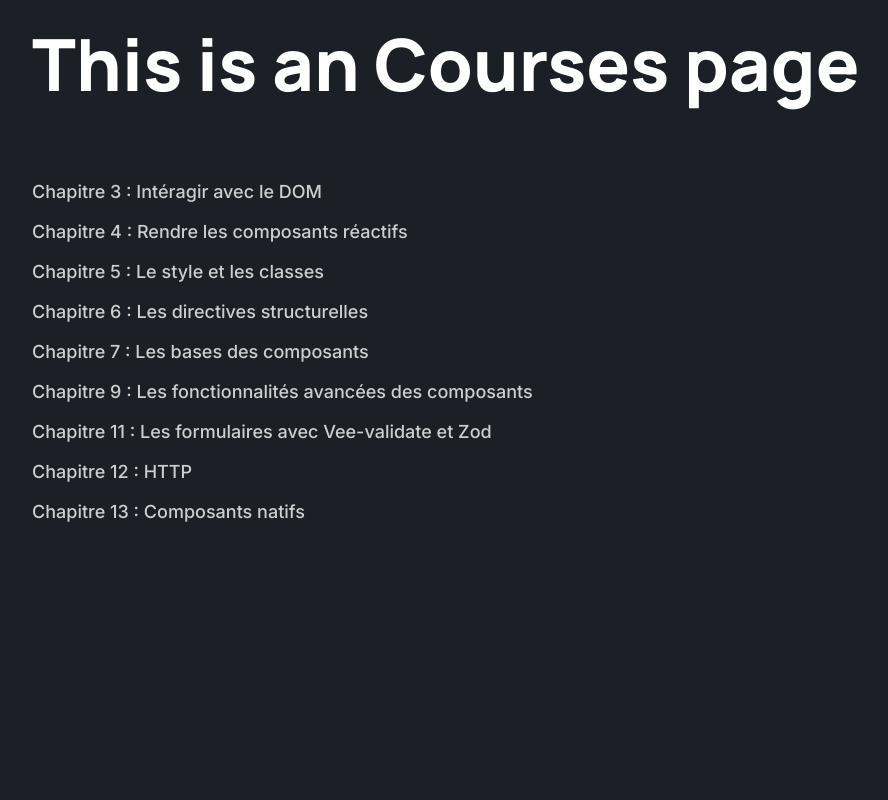
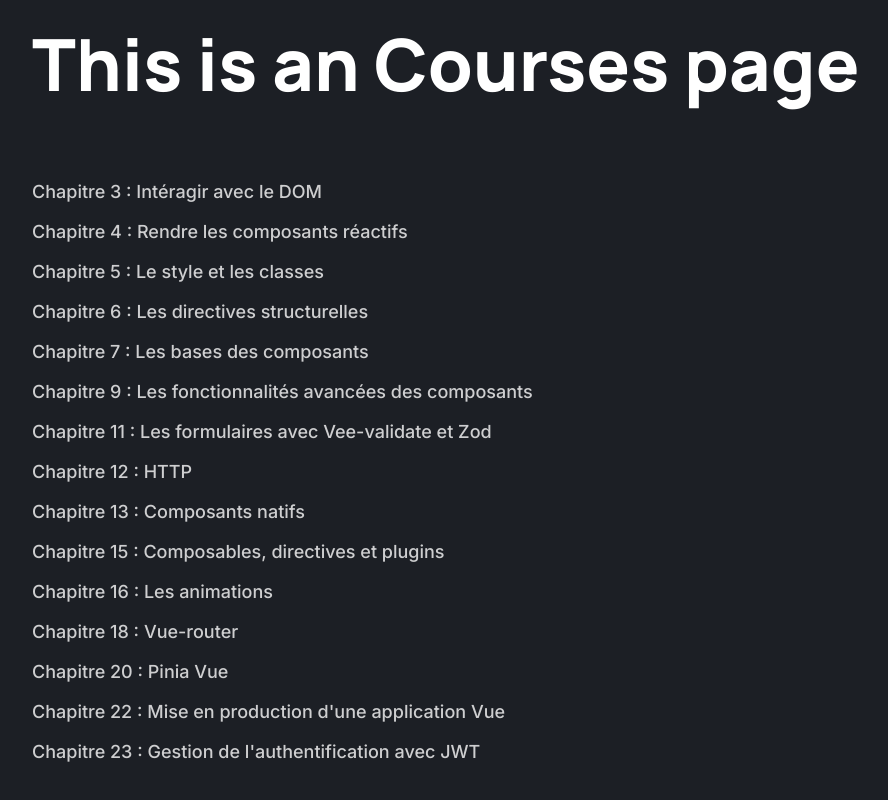
Before and after one commit to didicodeX/course-app, a Vue app: page /courses in a window 1280 px wide. Shown: the part 332-1132 px from the top of the page, without its empty margins (48-936 px from the left). Before the commit the page ends 934 px from the top, so only its background shows below. Built offline with nearby package versions, Linux system fonts and the light colour scheme.

Commit message:
Start Chapitre 15 : Composables, directives et plugins

```diff
--- a/src/router/index.ts
+++ b/src/router/index.ts
@@ -11,6 +11,12 @@ import BasesComposants from '@/views/BasesComposants.vue'
 import FormulaireVue from '@/views/FormulaireVue.vue'
 import HTTPSRequest from '@/views/HTTPSRequest.vue'
 import ComposantsNatifs from '@/views/ComposantsNatifs.vue'
+import ComposablesDirectivesPlugins from '@/views/ComposablesDirectivesPlugins.vue'
+import AnimationsVue from '@/views/AnimationsVue.vue'
+import VueRouter from '@/views/VueRouter.vue'
+import PiniaVue from '@/views/PiniaVue.vue'
+import MiseEnProduction from '@/views/MiseEnProduction.vue'
+import AuthentificationJWT from '@/views/AuthentificationJWT.vue'
 
 const router = createRouter({
   history: createWebHistory(import.meta.env.BASE_URL),
@@ -75,6 +81,36 @@ const router = createRouter({
       name: 'Composants-natifs',
       component: ComposantsNatifs
     },
+    {
+      path: '/courses/Composables-directives-plugins',
+      name: 'Composables-directives-plugins',
+      component: ComposablesDirectivesPlugins
+    },
+    {
+      path: '/courses/Animations',
+      name: 'Animations',
+      component: AnimationsVue
+    },
+    {
+      path: '/courses/Vue-router',
+      name: 'Vue-router',
+      component: VueRouter
+    },
+    {
+      path: '/courses/Pinia',
+      name: 'Pinia',
+      component: PiniaVue
+    },
+    {
+      path: '/courses/Mise-en-production',
+      name: 'Mise-en-production',
+      component: MiseEnProduction
+    },
+    {
+      path: '/courses/Authentification-JWT',
+      name: 'Authentification-JWT',
+      component: AuthentificationJWT
+    },
   ],
 })
 
--- /dev/null
+++ b/src/views/AnimationsVue.vue
@@ -0,0 +1,23 @@
+<template>
+  <section class="padd content-limit">
+    <div>
+      <h2>Chapitre 16 : Les animations</h2>
+      <div class="lesson">
+        <h3>Leçon 100 : Introduction aux animations</h3>
+      </div>
+      <div class="lesson">
+        <h3>Leçon 101 : Les bases des transitions</h3>
+      </div>
+      <div class="lesson">
+        <h3>Leçon 102 : Transitions entre plusieurs éléments</h3>
+      </div>
+      <div class="lesson">
+        <h3>Leçon 103 : Le composant TransitionGroup</h3>
+      </div>
+    </div>
+  </section>
+</template>
+
+<script setup lang="ts"></script>
+
+<style scoped lang="scss"></style>
--- /dev/null
+++ b/src/views/AuthentificationJWT.vue
@@ -0,0 +1,14 @@
+<template>
+  <section class="padd content-limit">
+    <div>
+      <h2>Chapitre 23 : Gestion de l'authentification avec JWT</h2>
+      <div class="lesson">
+        <h3></h3>
+      </div>
+    </div>
+  </section>
+</template>
+
+<script setup lang="ts"></script>
+
+<style scoped lang="scss"></style>
--- /dev/null
+++ b/src/views/ComposablesDirectivesPlugins.vue
@@ -0,0 +1,23 @@
+<template>
+  <section class="padd content-limit">
+    <div>
+      <h2>Chapitre 15 : Composables, directives et plugins</h2>
+      <div class="lesson">
+        <h3>Leçon 96 : Introductions aux composables</h3>
+      </div>
+      <div class="lesson">
+        <h3>Leçon 97 : Utilisation d'un composable asynchrone</h3>
+      </div>
+      <div class="lesson">
+        <h3>Leçon 98 : Création de directives personnalisées</h3>
+      </div>
+      <div class="lesson">
+        <h3>Leçon 99 : Les plugins</h3>
+      </div>
+    </div>
+  </section>
+</template>
+
+<script setup lang="ts"></script>
+
+<style scoped lang="scss"></style>
--- a/src/views/CoursesView.vue
+++ b/src/views/CoursesView.vue
@@ -39,13 +39,39 @@
           </RouterLink>
         </li>
         <li>
-          <RouterLink to="/courses/HTTP">
-            Chapitre 12 : HTTP
-          </RouterLink>
+          <RouterLink to="/courses/HTTP"> Chapitre 12 : HTTP </RouterLink>
         </li>
         <li>
           <RouterLink to="/courses/Composants-natifs">
             Chapitre 13 : Composants natifs
+          </RouterLink>
+        </li>
+        <li>
+          <RouterLink to="/courses/Composables-directives-plugins">
+            Chapitre 15 : Composables, directives et plugins
+          </RouterLink>
+        </li>
+        <li>
+          <RouterLink to="/courses/Animations">
+            Chapitre 16 : Les animations
+          </RouterLink>
+        </li>
+        <li>
+          <RouterLink to="/courses/Vue-router">
+            Chapitre 18 : Vue-router
+          </RouterLink>
+        </li>
+        <li>
+          <RouterLink to="/courses/Pinia"> Chapitre 20 : Pinia Vue </RouterLink>
+        </li>
+        <li>
+          <RouterLink to="/courses/Mise-en-production">
+            Chapitre 22 : Mise en production d'une application Vue
+          </RouterLink>
+        </li>
+        <li>
+          <RouterLink to="/courses/Authentification-JWT">
+            Chapitre 23 : Gestion de l'authentification avec JWT
           </RouterLink>
         </li>
       </ul>
--- /dev/null
+++ b/src/views/MiseEnProduction.vue
@@ -0,0 +1,14 @@
+<template>
+  <section class="padd content-limit">
+    <div>
+      <h2>Chapitre 22 : Mise en production d'une application Vue</h2>
+      <div class="lesson">
+        <h3></h3>
+      </div>
+    </div>
+  </section>
+</template>
+
+<script setup lang="ts"></script>
+
+<style scoped lang="scss"></style>
--- /dev/null
+++ b/src/views/PiniaVue.vue
@@ -0,0 +1,14 @@
+<template>
+  <section class="padd content-limit">
+    <div>
+      <h2>Leçon 127 : Introduction à Pinia</h2>
+      <div class="lesson">
+        <h3></h3>
+      </div>
+    </div>
+  </section>
+</template>
+
+<script setup lang="ts"></script>
+
+<style scoped lang="scss"></style>
--- /dev/null
+++ b/src/views/VueRouter.vue
@@ -0,0 +1,14 @@
+<template>
+  <section class="padd content-limit">
+    <div>
+      <h2>Chapitre 18 : Vue-router</h2>
+      <div class="lesson">
+        <h3></h3>
+      </div>
+    </div>
+  </section>
+</template>
+
+<script setup lang="ts"></script>
+
+<style scoped lang="scss"></style>
```
